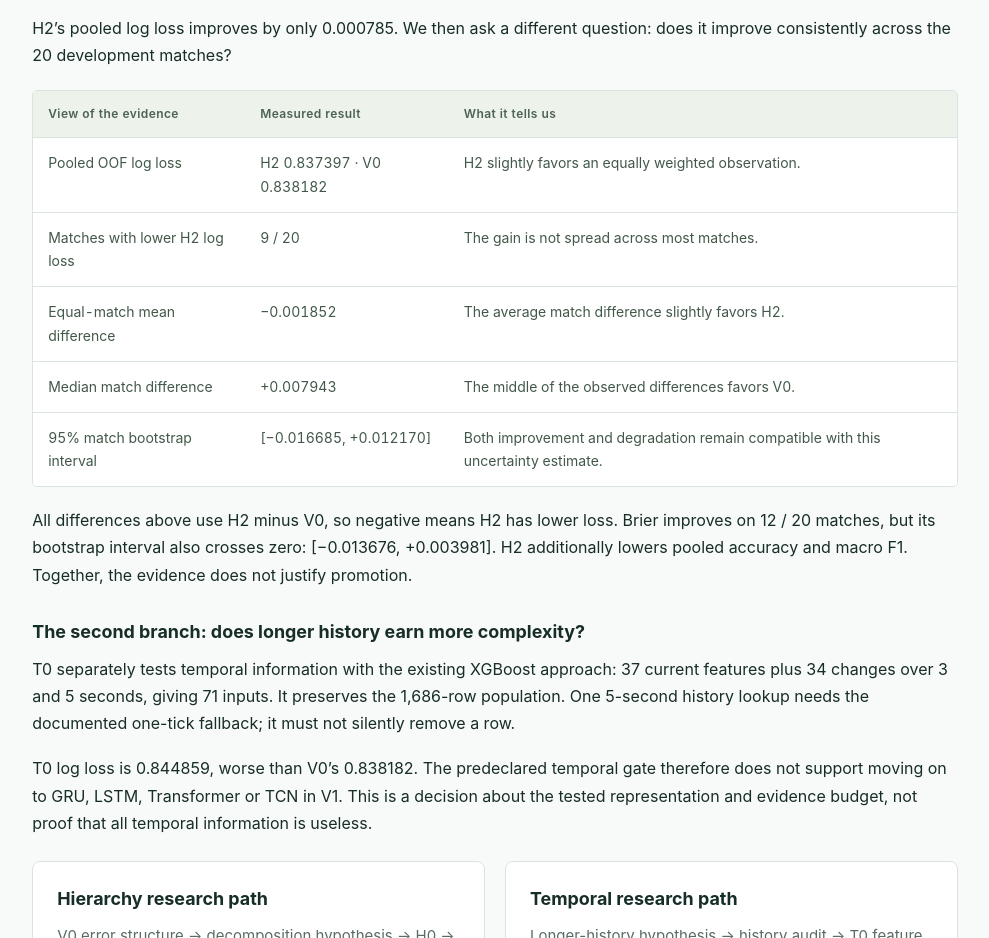
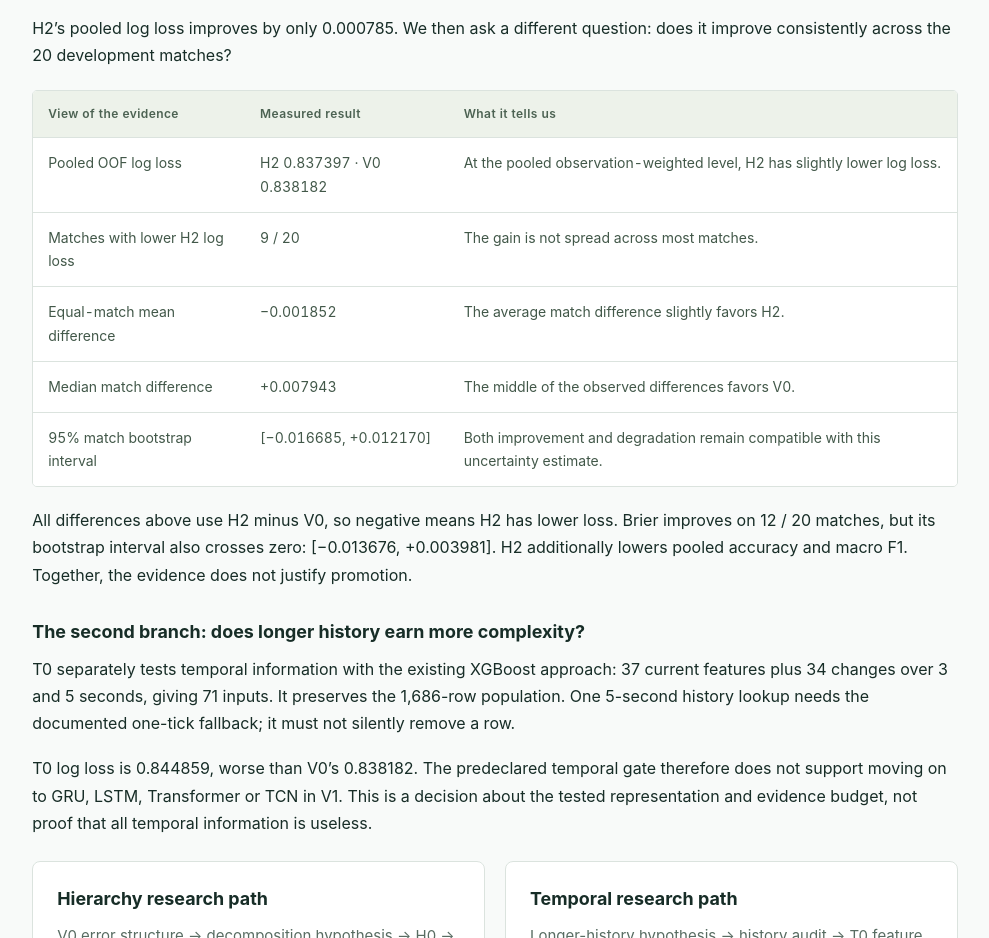
Before and after one commit to ZhenchengLin/CSGO2, a plain HTML site: page site/pages/v1.html in a window 1280 px wide. Shown: the part 6580-7518 px from the top of the page, without its empty margins (271-1260 px from the left). Drawn offline with Linux system fonts and the light colour scheme.

Commit message:
docs: clarify V1 pooled OOF interpretation

```diff
--- a/site/pages/v1.html
+++ b/site/pages/v1.html
@@ -1020,7 +1020,7 @@ P(NO) = 1 - q</code></pre>
   <div class="table-wrap"><table>
     <thead><tr><th>View of the evidence</th><th>Measured result</th><th>What it tells us</th></tr></thead>
     <tbody>
-      <tr><td>Pooled OOF log loss</td><td>H2 0.837397 · V0 0.838182</td><td>H2 slightly favors an equally weighted observation.</td></tr>
+      <tr><td>Pooled OOF log loss</td><td>H2 0.837397 · V0 0.838182</td><td>At the pooled observation-weighted level, H2 has slightly lower log loss.</td></tr>
       <tr><td>Matches with lower H2 log loss</td><td>9 / 20</td><td>The gain is not spread across most matches.</td></tr>
       <tr><td>Equal-match mean difference</td><td>−0.001852</td><td>The average match difference slightly favors H2.</td></tr>
       <tr><td>Median match difference</td><td>+0.007943</td><td>The middle of the observed differences favors V0.</td></tr>
```
